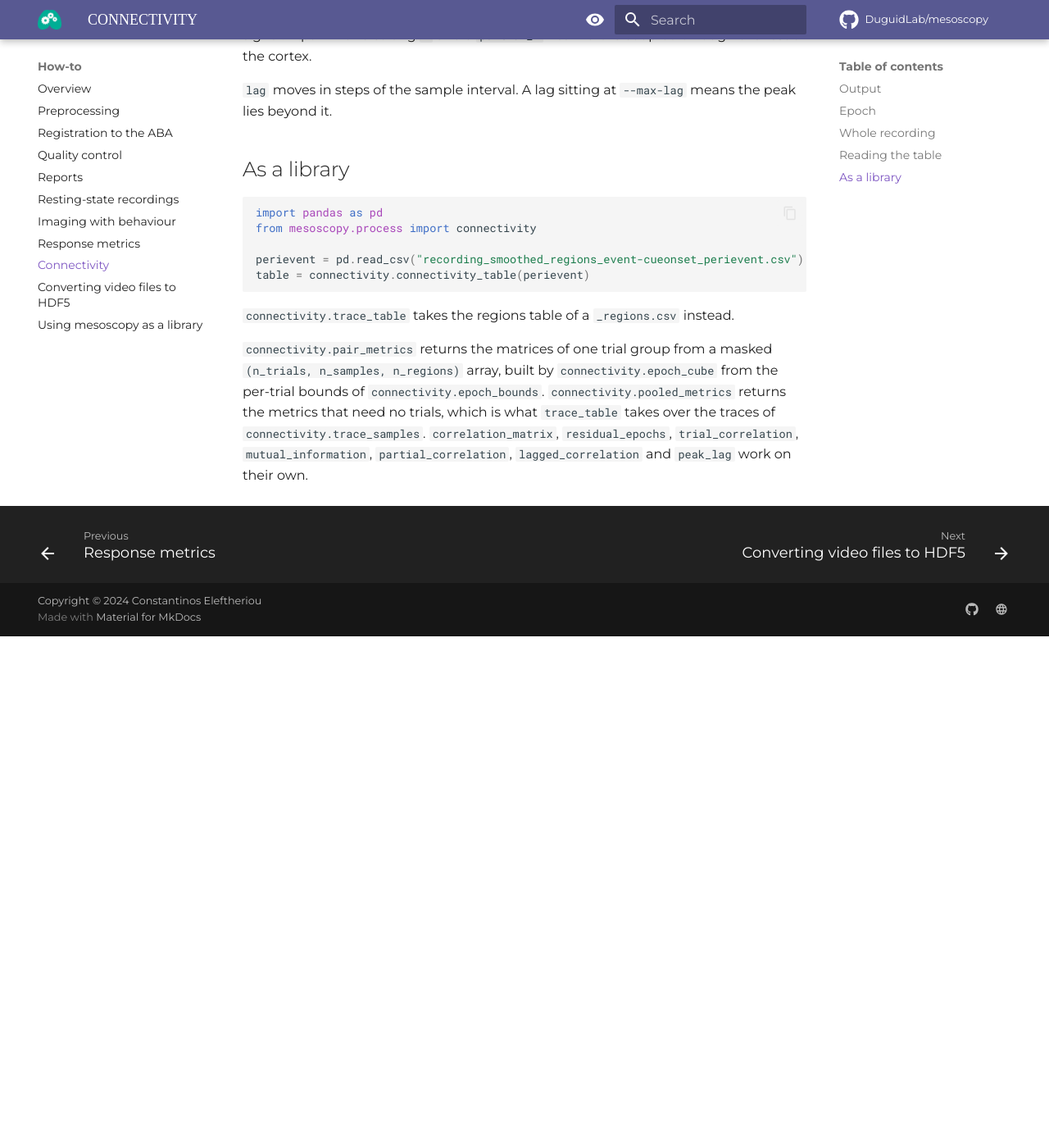
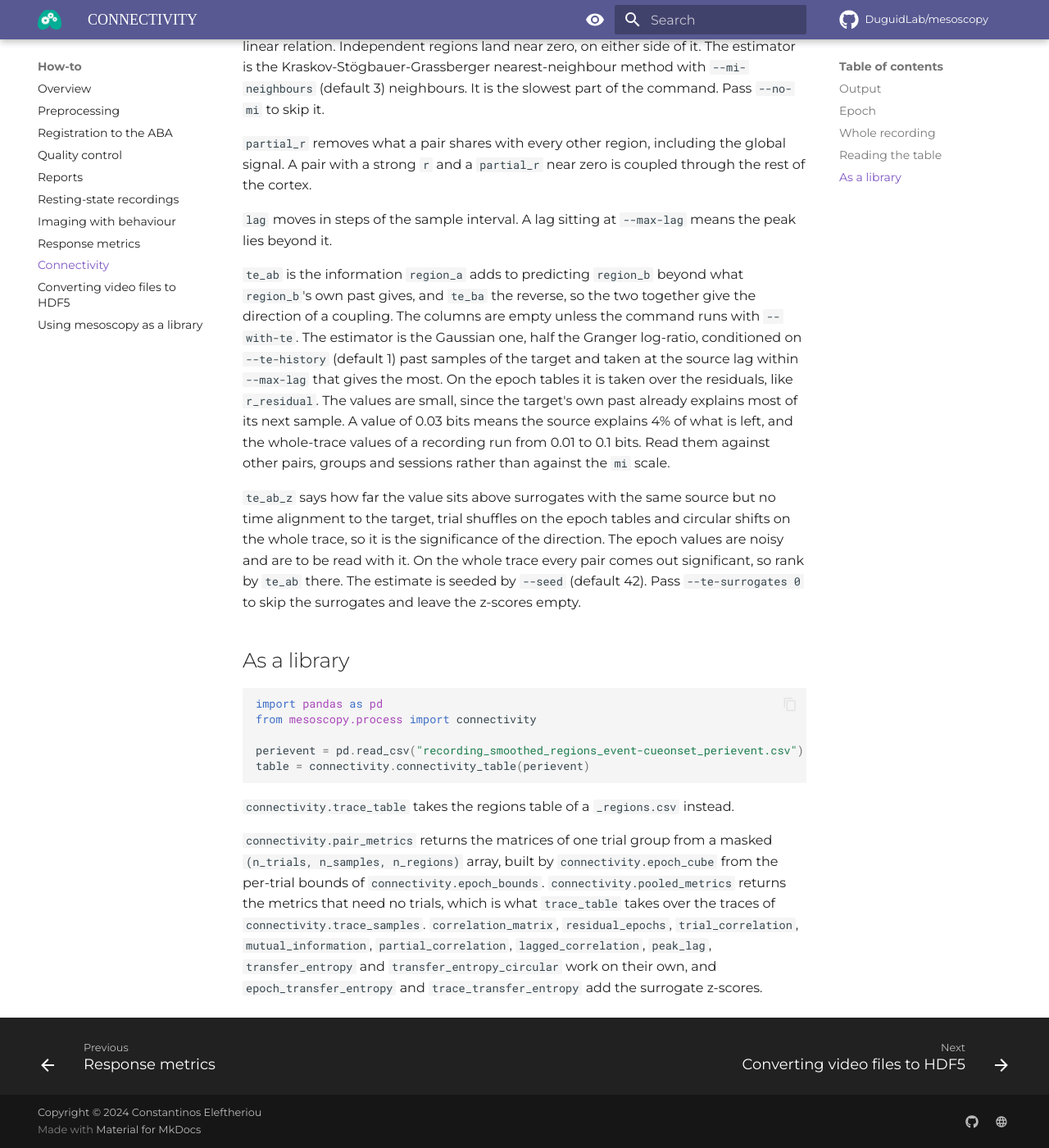
Before and after one commit to DuguidLab/mesoscopy, an MkDocs documentation site: the page built from docs/how-to/connectivity.md, in a window 1280 px wide and 1400 px high, scrolled down 2512 px. Shown: the whole window at 82% size. Built offline with MkDocs 1.6.1 and Material for MkDocs 9.7.7, drawn with Linux system fonts in a browser that asks for light colours; some web fonts are replaced; comment, search, counter and statistics services are not loaded; before the commit the page ends 3288 px from its top, so only the background shows below that; some of the changed text lies outside the part shown.

Commit message:
add TE metrics to docs

````diff
--- a/docs/how-to/connectivity.md
+++ b/docs/how-to/connectivity.md
@@ -27,6 +27,8 @@ file.
 | `mi`, `mi_residual` | The mutual information between the two regions in bits, over the same samples as `r` and `r_residual`. |
 | `partial_r` | The partial correlation between the two regions, given every other region. |
 | `lag`, `r_lag` | The lag of the peak cross-correlation within `--max-lag` (default 0.5 s), in seconds, and the correlation at that lag. A positive lag means `region_b` follows `region_a`. |
+| `te_ab`, `te_ba` | With `--with-te`, the transfer entropy from `region_a` to `region_b` and back, in bits, over the same samples as `r_residual`. |
+| `te_ab_z`, `te_ba_z` | Their z-scores against `--te-surrogates` (default 200) surrogates. |
 | `n_trials`, `n_samples` | The trials used and the samples pooled across them. |
 
 Groups with fewer than `--min-trials` trials (default 10) keep their `n_trials` and are otherwise empty. The `all`
@@ -58,8 +60,8 @@ It writes `<stem>_connectivity.csv` next to the epoch table, so `recording_smoot
 `recording_smoothed_regions_connectivity.csv` and its peri-event file gives
 `recording_smoothed_regions_event-cueonset_connectivity.csv`. The rows are the `all` group only. `r_residual`,
 `r_trials_avg`, `mi_residual` and `n_trials` are empty, since there are no trials to take them over, and
-`n_samples` is the number of frames. The trial options are ignored. This table is the baseline the epoch tables
-depart from.
+`n_samples` is the number of frames. With `--with-te` the transfer entropy is taken over the raw traces, with circular
+shifts of the source as surrogates. The trial options are ignored. This table is the baseline the epoch tables depart from.
 
 ## Reading the table
 
@@ -80,6 +82,21 @@ zero, on either side of it. The estimator is the Kraskov-Stögbauer-Grassberger
 
 `lag` moves in steps of the sample interval. A lag sitting at `--max-lag` means the peak lies beyond it.
 
+`te_ab` is the information `region_a` adds to predicting `region_b` beyond what `region_b`'s own past gives, and
+`te_ba` the reverse, so the two together give the direction of a coupling. The columns are empty unless the
+command runs with `--with-te`. The estimator is the Gaussian one, half
+the Granger log-ratio, conditioned on `--te-history` (default 1) past samples of the target and taken at the
+source lag within `--max-lag` that gives the most. On the epoch tables it is taken over the residuals, like
+`r_residual`. The values are small, since the target's own past already explains most of its next sample. A
+value of 0.03 bits means the source explains 4% of what is left, and the whole-trace values of a recording run
+from 0.01 to 0.1 bits. Read them against other pairs, groups and sessions rather than against the `mi` scale.
+
+`te_ab_z` says how far the value sits above surrogates with the same source but no time alignment to the target,
+trial shuffles on the epoch tables and circular shifts on the whole trace, so it is the significance of the
+direction. The epoch values are noisy and are to be read with it. On the whole trace every pair comes out
+significant, so rank by `te_ab` there. The estimate is seeded by `--seed` (default 42). Pass `--te-surrogates 0`
+to skip the surrogates and leave the z-scores empty.
+
 ## As a library
 
 ```python
@@ -97,4 +114,5 @@ n_regions)` array, built by `connectivity.epoch_cube` from the per-trial bounds
 `connectivity.pooled_metrics` returns the metrics that need no trials, which is what `trace_table` takes over the
 traces of `connectivity.trace_samples`.
 `correlation_matrix`, `residual_epochs`, `trial_correlation`, `mutual_information`, `partial_correlation`,
-`lagged_correlation` and `peak_lag` work on their own.
+`lagged_correlation`, `peak_lag`, `transfer_entropy` and `transfer_entropy_circular` work on their own, and
+`epoch_transfer_entropy` and `trace_transfer_entropy` add the surrogate z-scores.
````
Also changed, not shown: docs/how-to/reports.md (+3 -2 lines).
